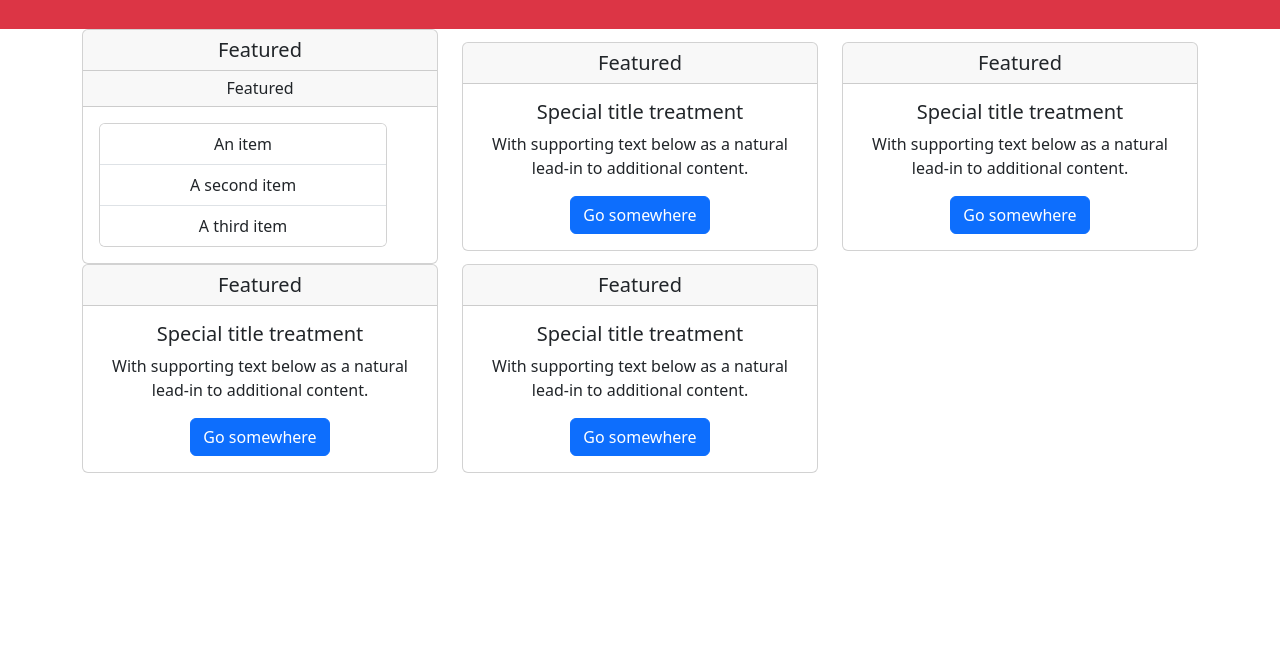
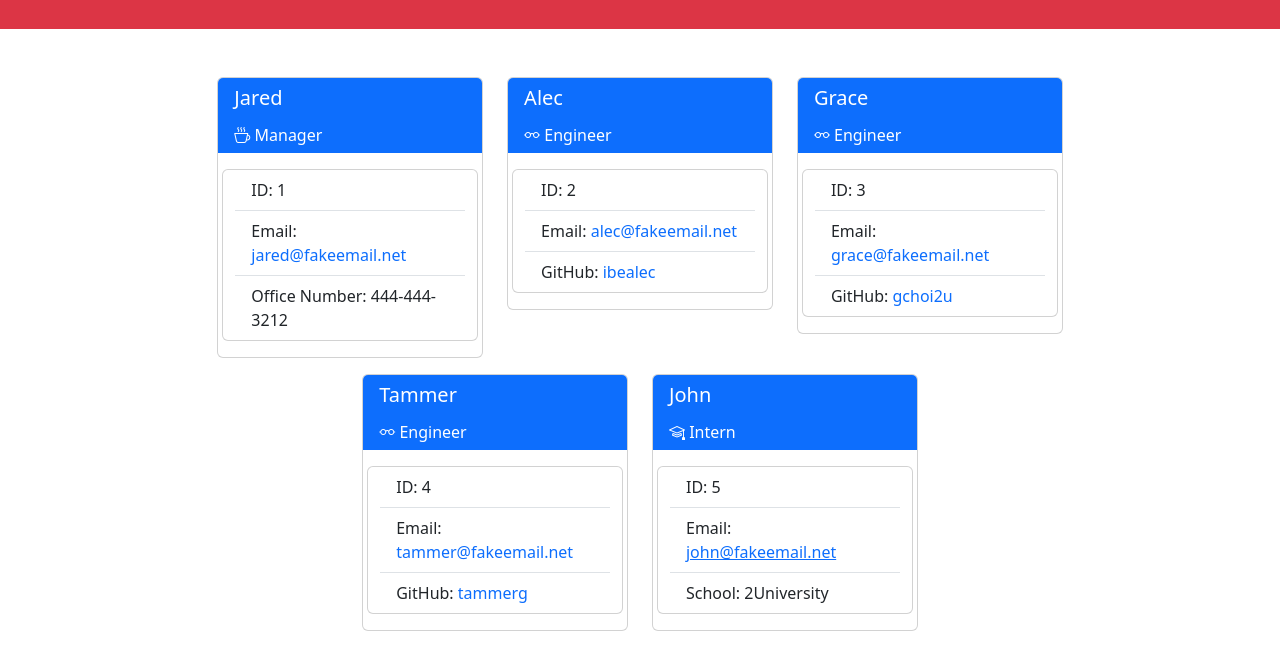
Before and after one commit to Git-Vdim-Hub/my-team-profile, a website: page example.html in a window 1280 px wide. Shown: the part 69-738 px from the top of the page. Drawn offline with nearby package versions, Linux system fonts and the light colour scheme.

Commit message:
example.html styling complete

```diff
--- a/example.html
+++ b/example.html
@@ -6,76 +6,124 @@
     <meta name="viewport" content="width=device-width, initial-scale=1.0">
     <link href="https://cdn.jsdelivr.net/npm/bootstrap@5.3.0-alpha1/dist/css/bootstrap.min.css"
     rel="stylesheet" integrity="sha384-GLhlTQ8iRABdZLl6O3oVMWSktQOp6b7In1Zl3/Jr59b6EGGoI1aFkw7cmDA6j6gD" crossorigin="anonymous">
+    <link rel="stylesheet" href="https://cdn.jsdelivr.net/npm/bootstrap-icons@1.10.3/font/bootstrap-icons.css">
     <title>MyTeam</title>
 </head>
-<body>
+<body class="row justify-content-md-center">
 
     <nav class="navbar bg-danger">
         <div class="container-fluid justify-content-center">
             <span class="navbar-brand m-4 h1 text-white">My Team</span>
         </div>
     </nav>
-
     <div class="container text-center">
-        <div class="row row-cols-3 align-items-center">
-          <div class="col">
+      <div class="row align-items-center">
+        <p></p>
+        <p></p>
+      </div>
+    </div>
+    <div class="col-md-8 align-items">
+          <div class="row justify-content-md-center">
+            <div class="col-md-4 gy-3">
               <div class="card">
-                <h5 class="card-header">Featured</h5>
-                <h6 class="card-header">Featured</h6>
-                <div class="card-body">
+                  <h5 class="card-header border-bottom-0 text-white" style="background-color: #0d6efd;">Jared</h5>
+                  <h6 class="card-header border-0 text-white" style="background-color: #0d6efd;">
+                    <i class="bi bi-cup-hot"></i> Manager</h6>
+                  <div class="card-body row justify-content-center">
                       <div class="card" style="width: 18rem;">
-                        <ul class="list-group list-group-flush">
-                          <li class="list-group-item">An item</li>
-                          <li class="list-group-item">A second item</li>
-                          <li class="list-group-item">A third item</li>
+                          <ul class="list-group list-group-flush text-left">
+                            <li class="list-group-item">ID: 1</li>
+                            <li class="list-group-item">Email:
+                              <a href="#" class="card-link text-decoration-none">jared@fakeemail.net</a>
+                            </li>
+                            <li class="list-group-item">Office Number: 444-444-3212</li>
                           </ul>
                         </div>
                   </div>
                 </div>
             </div>
-          <div class="col">
+            <div class="col-md-4 gy-3">
               <div class="card">
-                <h5 class="card-header">Featured</h5>
-                <div class="card-body">
-                  <h5 class="card-title">Special title treatment</h5>
-                  <p class="card-text">With supporting text below as a natural lead-in to additional content.</p>
-                  <a href="#" class="btn btn-primary">Go somewhere</a>
+                  <h5 class="card-header border-bottom-0 text-white" style="background-color: #0d6efd;">Alec</h5>
+                  <h6 class="card-header border-0 text-white" style="background-color: #0d6efd;">
+                    <i class="bi bi-eyeglasses"></i> Engineer</h6>
+                  <div class="card-body row justify-content-center">
+                      <div class="card" style="width: 18rem;">
+                          <ul class="list-group list-group-flush text-left">
+                            <li class="list-group-item">ID: 2</li>
+                            <li class="list-group-item">Email:
+                              <a href="#" class="card-link text-decoration-none">alec@fakeemail.net</a>
+                            </li>
+                            <li class="list-group-item">GitHub:
+                              <a href="#" class="card-link text-decoration-none">ibealec</a>
+                            </li>
+                          </ul>
                         </div>
                   </div>
                 </div>
-          <div class="col">
+            </div>
+            <div class="col-md-4 gy-3">
               <div class="card">
-                <h5 class="card-header">Featured</h5>
-                <div class="card-body">
-                  <h5 class="card-title">Special title treatment</h5>
-                  <p class="card-text">With supporting text below as a natural lead-in to additional content.</p>
-                  <a href="#" class="btn btn-primary">Go somewhere</a>
+                  <h5 class="card-header border-bottom-0 text-white" style="background-color: #0d6efd;">Grace</h5>
+                  <h6 class="card-header border-0 text-white" style="background-color: #0d6efd;">
+                    <i class="bi bi-eyeglasses"></i> Engineer</h6>
+                  <div class="card-body row justify-content-center">
+                      <div class="card" style="width: 18rem;">
+                          <ul class="list-group list-group-flush text-left">
+                            <li class="list-group-item">ID: 3</li>
+                            <li class="list-group-item">Email:
+                              <a href="#" class="card-link text-decoration-none">grace@fakeemail.net</a>
+                            </li>
+                            <li class="list-group-item">GitHub:
+                              <a href="#" class="card-link text-decoration-none">gchoi2u</a>
+                            </li>
+                          </ul>
                         </div>
                   </div>
                 </div>
-          <div class="col">
+            </div>
+            <div class="col-md-4 gy-3">
               <div class="card">
-                <h5 class="card-header">Featured</h5>
-                <div class="card-body">
-                  <h5 class="card-title">Special title treatment</h5>
-                  <p class="card-text">With supporting text below as a natural lead-in to additional content.</p>
-                  <a href="#" class="btn btn-primary">Go somewhere</a>
+                  <h5 class="card-header border-bottom-0 text-white" style="background-color: #0d6efd;">Tammer</h5>
+                  <h6 class="card-header border-0 text-white" style="background-color: #0d6efd;">
+                    <i class="bi bi-eyeglasses"></i> Engineer</h6>
+                  <div class="card-body row justify-content-center">
+                      <div class="card" style="width: 18rem;">
+                          <ul class="list-group list-group-flush text-left">
+                            <li class="list-group-item">ID: 4</li>
+                            <li class="list-group-item">Email:
+                              <a href="#" class="card-link text-decoration-none">tammer@fakeemail.net</a>
+                            </li>
+                            <li class="list-group-item">GitHub:
+                              <a href="#" class="card-link text-decoration-none">tammerg</a>
+                            </li>
+                          </ul>
                         </div>
                   </div>
                 </div>
-          <div class="col">
+            </div>
+            <div class="col-md-4 gy-3">
               <div class="card">
-                <h5 class="card-header">Featured</h5>
-                <div class="card-body">
-                  <h5 class="card-title">Special title treatment</h5>
-                  <p class="card-text">With supporting text below as a natural lead-in to additional content.</p>
-                  <a href="#" class="btn btn-primary">Go somewhere</a>
+                  <h5 class="card-header border-bottom-0 text-white" style="background-color: #0d6efd;">John</h5>
+                  <h6 class="card-header border-0 text-white" style="background-color: #0d6efd;">
+                    <i class="bi bi-mortarboard"></i> Intern</h6>
+                  <div class="card-body row justify-content-center">
+                      <div class="card" style="width: 18rem;">
+                          <ul class="list-group list-group-flush text-left">
+                            <li class="list-group-item">ID: 5</li>
+                            <li class="list-group-item">Email:
+                              <a href="#" class="card-link">john@fakeemail.net</a>
+                            </li>
+                            <li class="list-group-item">School: 2University</li>
+                          </ul>
+                        </div>
                   </div>
                 </div>
             </div>
           </div>
     </div>
 
+
     <script src="https://cdn.jsdelivr.net/npm/bootstrap@5.3.0-alpha1/dist/js/bootstrap.bundle.min.js"
     integrity="sha384-w76AqPfDkMBDXo30jS1Sgez6pr3x5MlQ1ZAGC+nuZB+EYdgRZgiwxhTBTkF7CXvN" crossorigin="anonymous"></script>
 </body>
```
Lines whose indentation alone changed are shown as unchanged.
